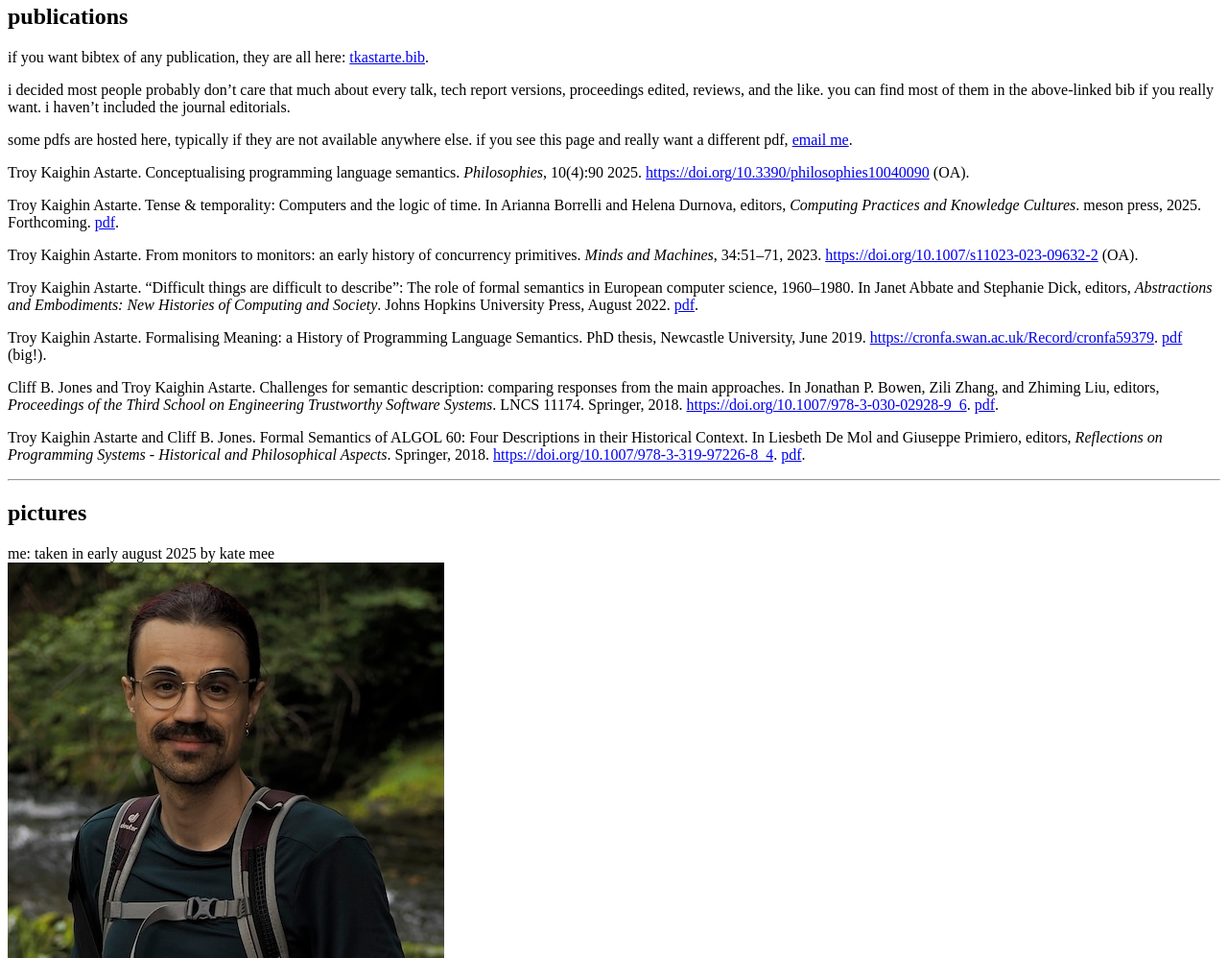
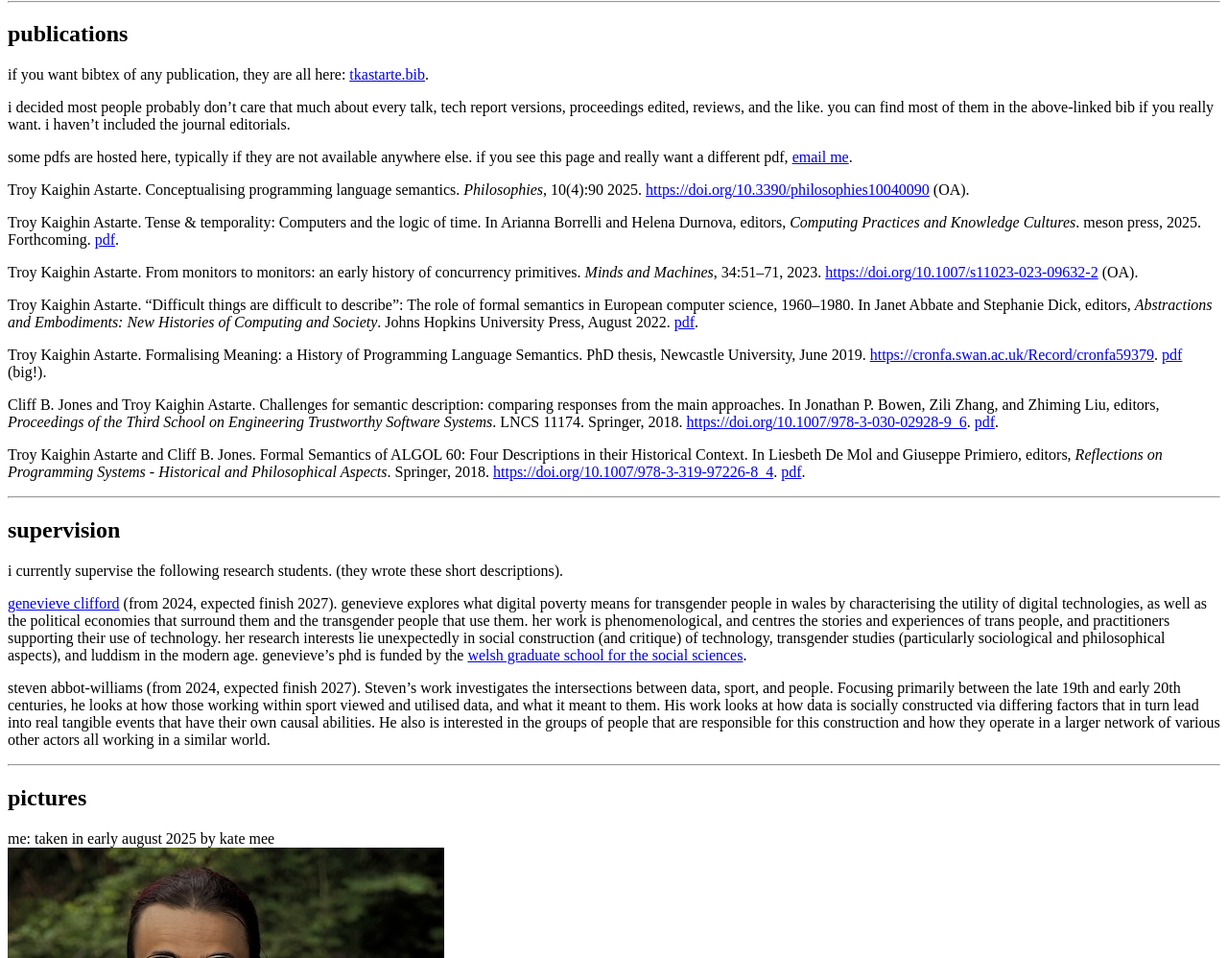
Before and after one commit to Tastarte/Tastarte.github.io, a plain HTML site: page index.html in a window 1280 px wide. Shown: the part 1035-2033 px from the top of the page at 96% size. Drawn offline with Linux system fonts and the light colour scheme.

Commit message:
added pgrs

```diff
--- a/index.html
+++ b/index.html
@@ -36,6 +36,7 @@
     <li><a href="#navigation">navigation</a></li>
     <li><a href="#about-me">about me</a></li>
     <li><a href="#publications">publications</a></li>
+    <li><a href="#supervision">supervision</a></li>
     <li><a href="#pictures">pictures</a></li>
     </ul></li>
     </ul>
@@ -132,6 +133,33 @@
     class="uri">https://doi.org/10.1007/978-3-319-97226-8_4</a>. <a
     href="res/pdf/AstarteJones2018ALGOL.pdf">pdf</a>.</p>
     <hr />
+    <h2 id="supervision">supervision</h2>
+    <p>i currently supervise the following research students. (they
+    wrote these short descriptions).</p>
+    <p><a href="https://mun-tonsi.net">genevieve clifford</a> (from
+    2024, expected finish 2027). genevieve explores what digital poverty
+    means for transgender people in wales by characterising the utility
+    of digital technologies, as well as the political economies that
+    surround them and the transgender people that use them. her work is
+    phenomenological, and centres the stories and experiences of trans
+    people, and practitioners supporting their use of technology. her
+    research interests lie unexpectedly in social construction (and
+    critique) of technology, transgender studies (particularly
+    sociological and philosophical aspects), and luddism in the modern
+    age. genevieve’s phd is funded by the <a
+    href="https://wgsss.ac.uk/profile/genevieve-clifford">welsh graduate
+    school for the social sciences</a>.</p>
+    <p>steven abbot-williams (from 2024, expected finish 2027). Steven’s
+    work investigates the intersections between data, sport, and people.
+    Focusing primarily between the late 19th and early 20th centuries,
+    he looks at how those working within sport viewed and utilised data,
+    and what it meant to them. His work looks at how data is socially
+    constructed via differing factors that in turn lead into real
+    tangible events that have their own causal abilities. He also is
+    interested in the groups of people that are responsible for this
+    construction and how they operate in a larger network of various
+    other actors all working in a similar world.</p>
+    <hr />
     <h2 id="pictures">pictures</h2>
     <p>me: taken in early august 2025 by kate mee<br />
     <img src="res/img/TKA-25-falls.JPG"
```
Also changed, not shown: 1 other file.
